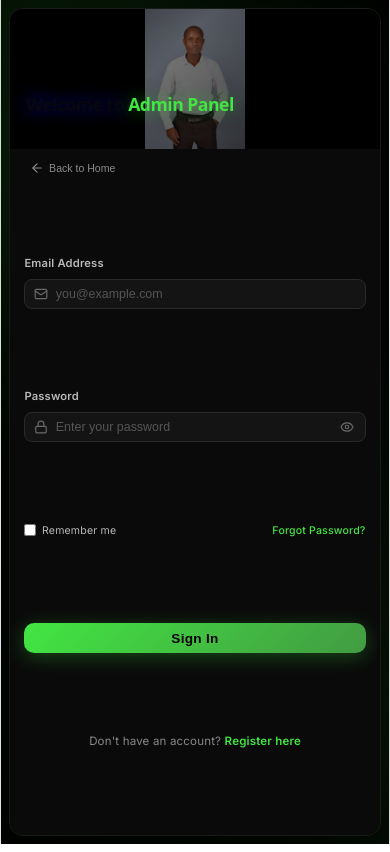
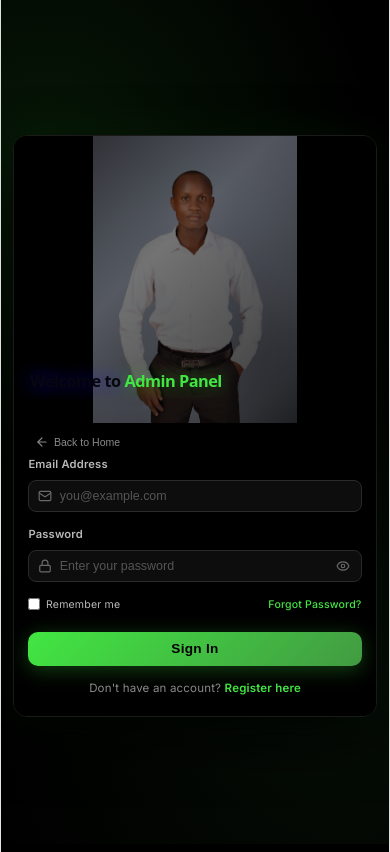
Before and after one commit to EmmanuelMose/MyPortfolioAdminFrontend, a React (Vite) app: page /login in a window 390 px wide. Built offline with nearby package versions, Linux system fonts and the light colour scheme; no server answers.

Commit message:
Final login page update

```diff
--- a/src/dashboad/pages/Login.css
+++ b/src/dashboad/pages/Login.css
@@ -31,8 +31,8 @@ body {
 }
 
 .login-page {
-  min-height: 100vh;
-  min-height: 100dvh;
+  min-height: calc(100vh + 2rem);
+  min-height: calc(100dvh + 2rem);
   width: 100%;
   display: flex;
   align-items: center;
@@ -51,8 +51,8 @@ body {
   width: 100vw;
   height: 100vh;
   background:
-    radial-gradient(circle at 12% 18%, rgba(66, 230, 66, 0.16) 0%, transparent 42%),
-    radial-gradient(circle at 88% 82%, rgba(66, 155, 66, 0.14) 0%, transparent 48%);
+    radial-gradient(circle at 12% 18%, rgba(66, 230, 66, 0.10) 0%, transparent 42%),
+    radial-gradient(circle at 88% 82%, rgba(66, 155, 66, 0.09) 0%, transparent 48%);
   pointer-events: none;
   z-index: 0;
 }
@@ -60,12 +60,12 @@ body {
 .login-wrapper {
   width: 100%;
   max-width: 880px;
-  height: 540px;
-  max-height: calc(100vh - 3rem);
-  max-height: calc(100dvh - 3rem);
+  height: 75vh;
+  min-height: 460px;
+  max-height: 620px;
   display: grid;
   grid-template-columns: 1fr 1fr;
-  background: #0a0a0a;
+  background: #000000;
   border-radius: 20px;
   overflow: hidden;
   border: 1px solid #1a1a1a;
@@ -76,6 +76,7 @@ body {
   transition: box-shadow 0.4s ease;
   position: relative;
   z-index: 1;
+  margin: auto;
 }
 
 .login-wrapper:hover {
@@ -196,7 +197,7 @@ body {
   padding: 2.5rem 2rem;
   display: flex;
   flex-direction: column;
-  background: #0a0a0a;
+  background: #000000;
   position: relative;
   height: 100%;
   min-height: 0;
@@ -301,7 +302,7 @@ body {
   color: var(--text);
   transition: all 0.3s cubic-bezier(0.16, 1, 0.3, 1);
   outline: none;
-  background: #141414;
+  background: #0d0d0d;
 }
 
 .login-input-wrapper input::placeholder {
@@ -310,7 +311,7 @@ body {
 
 .login-input-wrapper input:hover {
   border-color: var(--primary);
-  background: #1a1a1a;
+  background: #121212;
   box-shadow: 0 3px 12px rgba(66, 230, 66, 0.08);
 }
 
@@ -319,7 +320,7 @@ body {
   box-shadow:
     0 0 0 3px rgba(66, 230, 66, 0.12),
     0 3px 14px rgba(66, 230, 66, 0.1);
-  background: #1a1a1a;
+  background: #121212;
 }
 
 .login-input-wrapper.has-error input {
@@ -506,7 +507,6 @@ body {
 @media (max-width: 1024px) {
   .login-wrapper {
     max-width: 800px;
-    height: 500px;
   }
   .login-image-text h1 {
     font-size: 1.5rem;
@@ -518,123 +518,162 @@ body {
 
 @media (max-width: 768px) {
   .login-page {
-    padding: 0.75rem;
-    align-items: stretch;
+    padding: 1rem;
+    align-items: center;
+    justify-content: center;
+    min-height: calc(100vh + 1rem);
+    min-height: calc(100dvh + 1rem);
   }
+
   .login-wrapper {
     grid-template-columns: 1fr;
-    grid-template-rows: 170px 1fr;
-    height: calc(100vh - 1.5rem);
-    height: calc(100dvh - 1.5rem);
+    grid-template-rows: auto auto;
+    height: auto;
+    min-height: 0;
     max-height: none;
-    max-width: 100%;
+    max-width: 460px;
+    margin: auto;
     border-radius: 16px;
-    margin: 0;
   }
+
   .login-image-side {
-    height: 170px;
-    min-height: 170px;
+    height: auto;
+    min-height: 0;
+    max-height: 38vh;
+    background: #000000;
   }
+
   .login-image {
+    width: 100%;
+    height: auto;
+    max-height: 38vh;
     object-fit: contain;
     object-position: center;
+    margin: 0 auto;
   }
+
+  .login-image-side:hover .login-image {
+    transform: none;
+  }
+
   .login-image-text {
-    bottom: 1.2rem;
-    left: 1.3rem;
-    right: 1.3rem;
+    bottom: 0.9rem;
+    left: 1.2rem;
+    right: 1.2rem;
   }
+
   .login-image-text h1 {
-    font-size: 1.25rem;
+    font-size: 1.15rem;
   }
+
   .login-form-side {
-    padding: 2.4rem 1.4rem 1.4rem;
+    padding: 2.1rem 1.3rem 1.3rem;
     height: auto;
     min-height: 0;
-    overflow-y: auto;
+    overflow: visible;
   }
+
+  .login-form {
+    flex: 0 0 auto;
+    margin: 0;
+    justify-content: flex-start;
+    gap: 0.85rem;
+  }
+
   .login-back-btn {
     top: 0.55rem;
-    left: 0.85rem;
+    left: 0.9rem;
     font-size: 0.68rem;
-  }
-  .login-form {
-    flex: 1;
-    margin: 0;
-    justify-content: space-evenly;
-    gap: 0.6rem;
   }
 }
 
 @media (max-width: 480px) {
   .login-page {
-    padding: 0.5rem;
-    align-items: stretch;
+    padding: 0.75rem;
+    min-height: calc(100vh + 0.5rem);
+    min-height: calc(100dvh + 0.5rem);
   }
+
   .login-wrapper {
-    height: calc(100vh - 1rem);
-    height: calc(100dvh - 1rem);
+    max-width: 100%;
     border-radius: 14px;
-    max-width: 100%;
-    grid-template-rows: 140px 1fr;
+    grid-template-rows: auto auto;
   }
+
   .login-image-side {
-    height: 140px;
-    min-height: 140px;
+    max-height: 34vh;
   }
+
+  .login-image {
+    max-height: 34vh;
+  }
+
   .login-image-text {
-    bottom: 0.9rem;
+    bottom: 0.7rem;
     left: 1rem;
     right: 1rem;
   }
+
   .login-image-text h1 {
-    font-size: 1.1rem;
+    font-size: 1.02rem;
   }
+
   .login-form-side {
-    padding: 2.2rem 0.9rem 0.9rem;
+    padding: 1.9rem 0.9rem 1rem;
   }
+
   .login-form {
-    flex: 1;
+    flex: 0 0 auto;
     margin: 0;
-    justify-content: space-evenly;
-    gap: 0.55rem;
+    justify-content: flex-start;
+    gap: 0.7rem;
   }
+
   .login-form-group {
     gap: 0.22rem;
   }
+
   .login-form-group label {
     font-size: 0.7rem;
   }
+
   .login-options {
     font-size: 0.66rem;
     gap: 0.3rem;
   }
+
   .btn-primary {
-    height: 30px;
-    min-height: 30px;
-    max-height: 30px;
+    height: 34px;
+    min-height: 34px;
+    max-height: 34px;
     font-size: 0.76rem;
   }
+
   .login-input-wrapper input {
-    padding: 0.45rem 2rem 0.45rem 1.9rem;
+    padding: 0.5rem 2rem 0.5rem 1.9rem;
     font-size: 0.78rem;
   }
+
   .login-input-icon {
     left: 0.6rem;
     width: 14px;
     height: 14px;
   }
+
   .login-password-toggle {
     right: 0.5rem;
   }
+
   .login-password-toggle svg {
     width: 14px;
     height: 14px;
   }
+
   .login-back-btn {
     font-size: 0.66rem;
     padding: 0.22rem 0.42rem;
   }
+
   .login-register {
     font-size: 0.72rem;
   }
```
